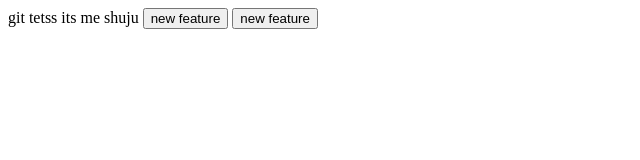
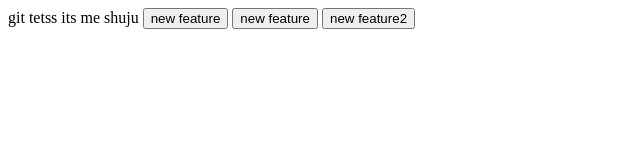
Before and after one commit to Muhammad-Shujaat/test, a plain HTML site: page index.html in a window 1280 px wide. Shown: the whole page, without its empty margins (0-640 px from the left). Drawn offline with Linux system fonts and the light colour scheme.

Commit message:
feature2

```diff
--- a/index.html
+++ b/index.html
@@ -11,6 +11,7 @@
 
     <button>new feature</button>
     <button>new feature</button>
+    <button>new feature2</button>
 
 </body>
 </html>
```
